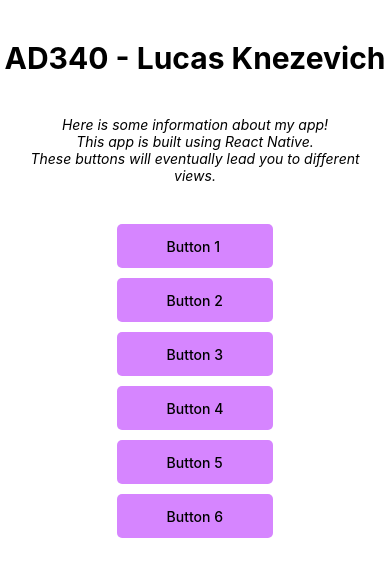
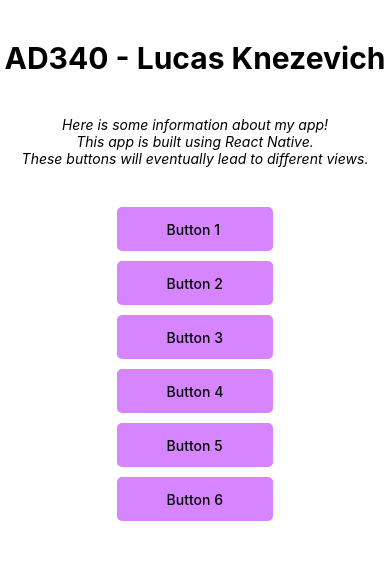
Before and after one commit to LucasKnezevich/AD340-ReactNative, a React Native app: screen / in a window 390 px wide. Shown: the top 576 px of the page. Built offline with nearby package versions, Linux system fonts and the light colour scheme.

Commit message:
HW 8 Submission

```diff
--- a/App.js
+++ b/App.js
@@ -6,7 +6,7 @@ const App = () => {
     <View style ={styles.container}>
       <Text style = {styles.title}>AD340 - Lucas Knezevich</Text>
       <Text style = {styles.pageDescription}>
-        Here is some information about my app!{"\n"}This app is built using React Native.{"\n"}These buttons will eventually lead you to different views.
+        Here is some information about my app!{"\n"}This app is built using React Native.{"\n"}These buttons will eventually lead to different views.
       </Text>
       <FlatList
         data={[
```
